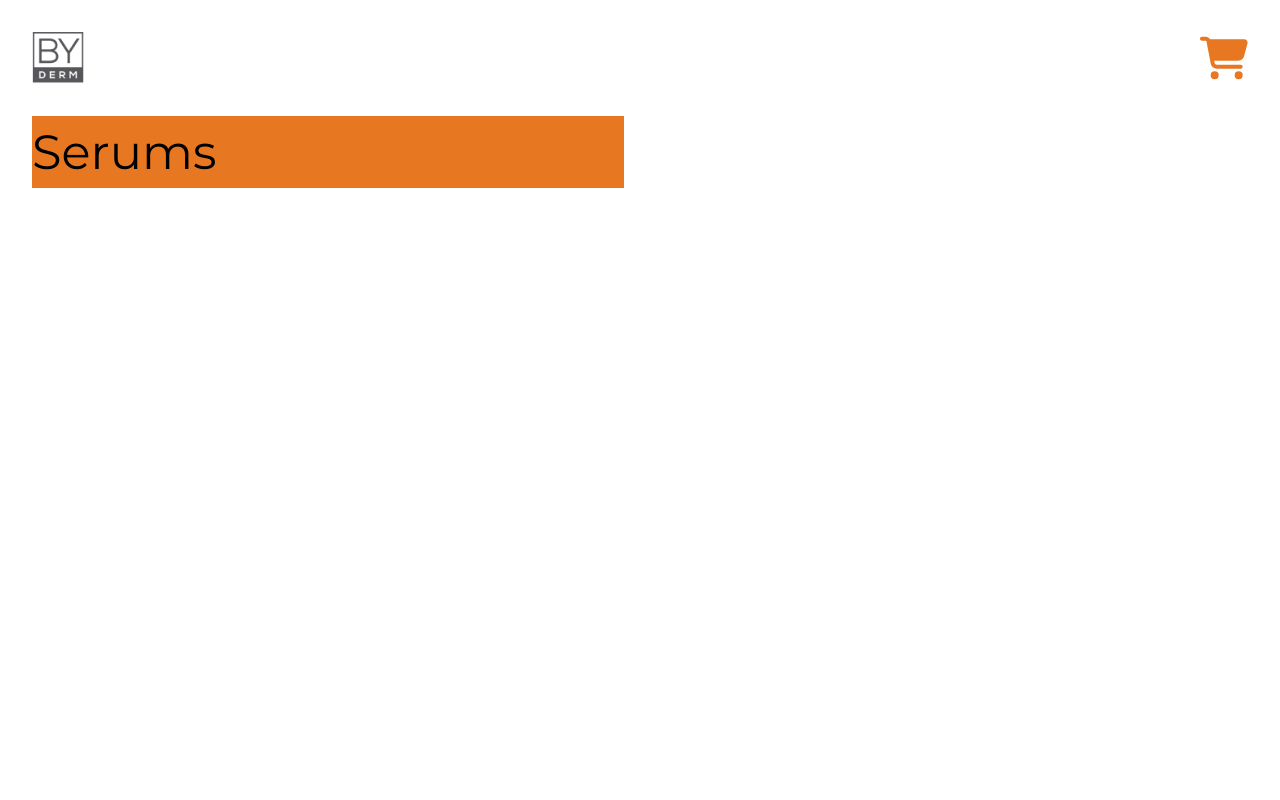
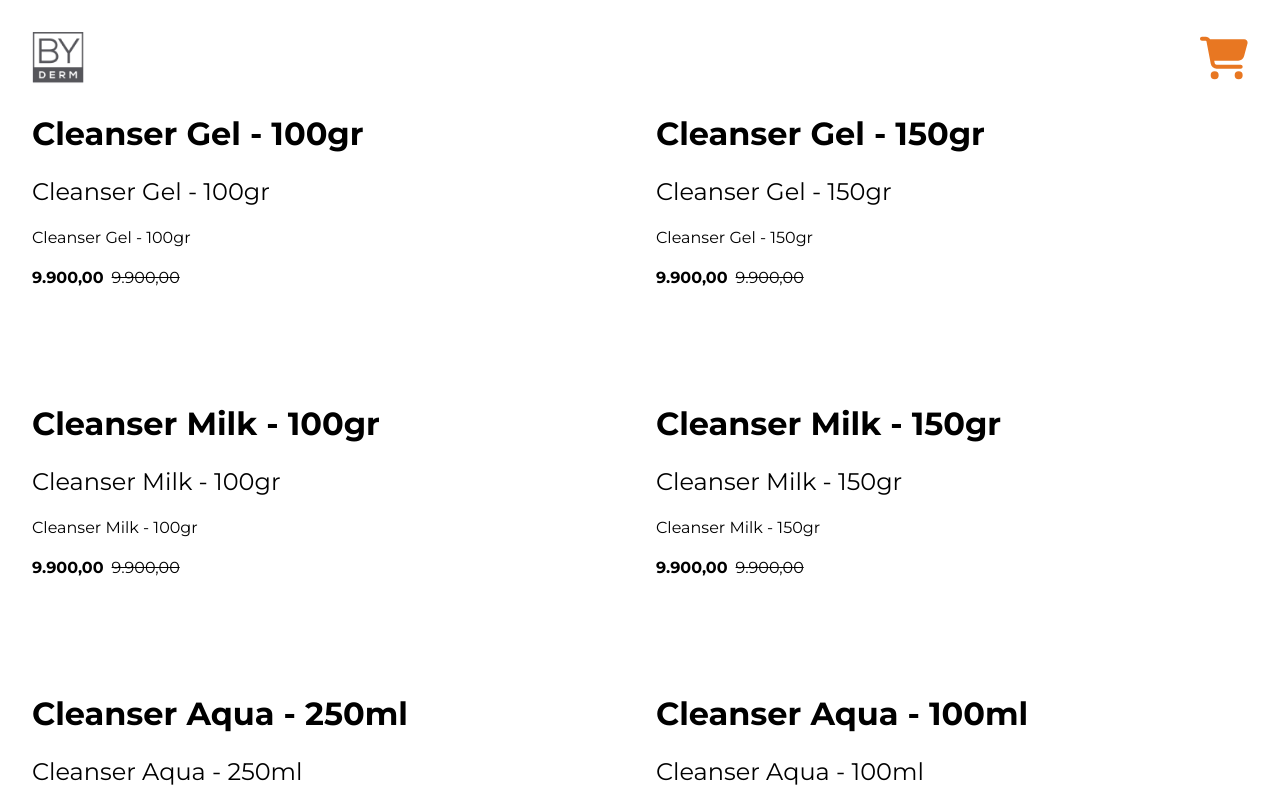
Before and after one commit to teixeira26/byDermTest, a Next.js app in the folder client/: page /products in a window 1280 px wide. Shown: the top 800 px of the page. Built offline with nearby package versions, Linux system fonts and the light colour scheme.

Commit message:
add remove next folder

```diff
--- a/client/app/globals.css
+++ b/client/app/globals.css
@@ -14,6 +14,9 @@
   }
   .subtitle {
     font-size: 24px;
+  }
+  .text-small {
+    font-size: 16px;
   }
   .m-ext{
     margin: 32px;
--- a/client/app/products/page.tsx
+++ b/client/app/products/page.tsx
@@ -27,8 +27,13 @@ export default function Page() {
   }, []);
 
   const addProductToCart = (item: Product) => {
-    const previousLocalStorageContent = JSON.parse(localStorage.getItem("cart") || "[]");
-    localStorage.setItem("cart", JSON.stringify([...previousLocalStorageContent, item]));
+    const previousLocalStorageContent = JSON.parse(
+      localStorage.getItem("cart") || "[]"
+    );
+    localStorage.setItem(
+      "cart",
+      JSON.stringify([...previousLocalStorageContent, item])
+    );
     setProductsOnCart(productsOnCart + 1);
     Swal.fire({
       position: "bottom-start",
@@ -40,7 +45,9 @@ export default function Page() {
   };
 
   const filterCards = (value: string): Product[] => {
-    return products.filter((product) => product.name.toLowerCase().includes(value.toLowerCase()));
+    return products.filter((product) =>
+      product.name.toLowerCase().includes(value.toLowerCase())
+    );
   };
 
   return (
@@ -63,15 +70,14 @@ export default function Page() {
           </Link>
           {productsOnCart > 0 && (
             <div className="absolute bg-white right-[26px] z-50 top-[38px] w-4 h-4 border-2 border-tango-500 rounded-[50%] flex justify-center items-center">
-              <p className="text-tango-500 text-[12px] font-bold ">{productsOnCart}</p>
+              <p className="text-tango-500 text-[12px] font-bold ">
+                {productsOnCart}
+              </p>
             </div>
           )}
         </div>
       </nav>
       <div className="md:grid grid-cols-2 gap-x-8 min-w-[calc(100vw-64px)] w-full">
-      <section className="mt-[116px] text-black title-biggest bg-tango-500">
-        <p>Serums</p>
-      </section>
         {hydrated ? (
           productsFiltered.map((product) => (
             // <article key={product.imagePath} className="mt-[94px] w-full">
@@ -95,7 +101,13 @@ export default function Page() {
             //     />
             //   </div>
             // </article>
-          <article>
+            <article key={product.imagePath} className="mt-[94px] w-full">
+              <div>
+                <p className="title font-bold mt-4">{product.name}</p>
+                <p className="subtitle mt-4">{product.name}</p>
+                <p className="text-small mt-4">{product.name}</p>
+                <p className="text-small mt-4"><span className="font-bold mr-2">9.900,00</span><span className="line-through">9.900,00</span></p>
+              </div>
             </article>
           ))
         ) : (
```
Also changed, not shown: 1 other file (tests, documents, lock files or other folders). Lines whose indentation alone changed are shown as unchanged.
